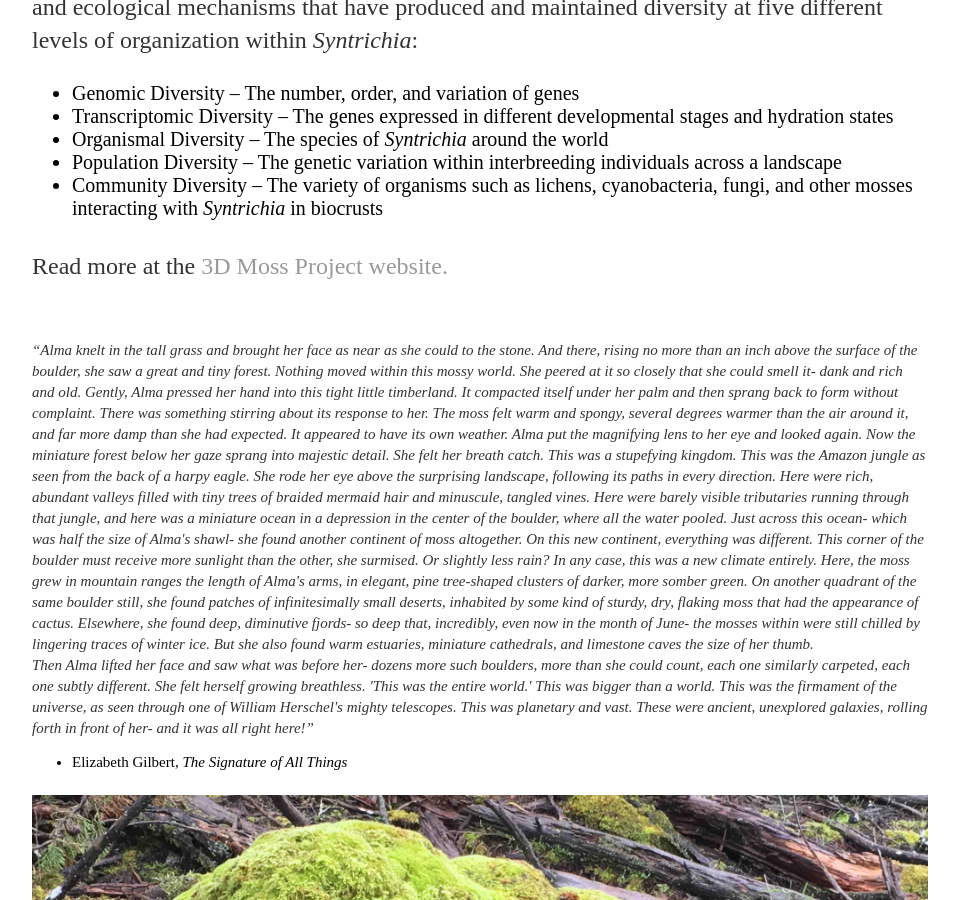
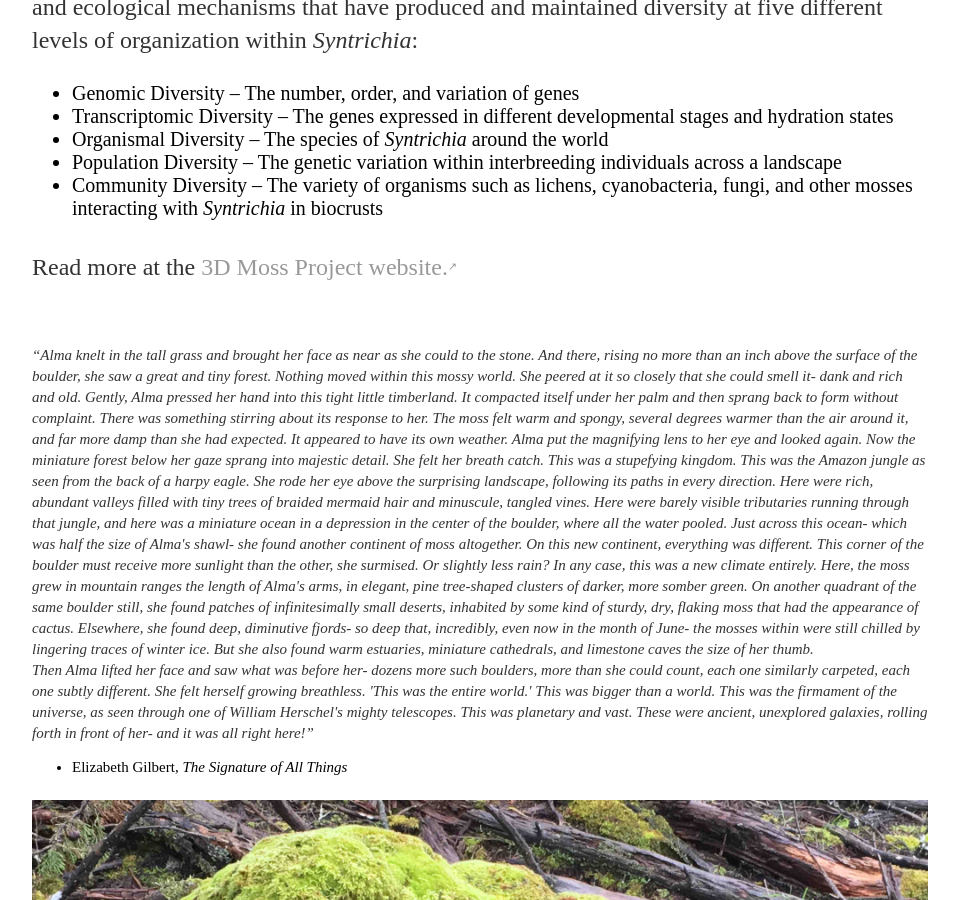
Before and after one commit to jenna-tb-ekwealor/jenna-tb-ekwealor.github.io, a Jekyll site: the page built from research/index.html, in a window 1280 px wide and 900 px high, scrolled down 955 px. Shown: the whole window, without its empty margins (160-1119 px from the left). Built offline with Jekyll 4.4.1, drawn with Linux system fonts in a browser that asks for light colours.

Commit message:
add arros to research link and change size both

```diff
--- a/photography/index.html
+++ b/photography/index.html
@@ -80,4 +80,4 @@ title: J.T.B. Ekwealor | Photography
 </div><!-- /.blurb -->
 
 <div class=blurb>
-<p> See more on <a href="https://500px.com/jennatbekwealor" target="_blank">500px.com<sup>&#8599;</sup></a>.</p></div>
+<p> See more on <a href="https://500px.com/jennatbekwealor" target="_blank">500px.com<font size="-1"><sup>&#8599;</font></sup></a>.</p></div>
--- a/research/index.html
+++ b/research/index.html
@@ -29,7 +29,7 @@ However, these plants must still deal with consequences of their harsh environme
 <LI style="font-size:20px">Population Diversity – The genetic variation within interbreeding individuals across a landscape
 <LI style="font-size:20px">Community Diversity – The variety of organisms such as lichens, cyanobacteria, fungi, and other mosses interacting with <i>Syntrichia</i> in biocrusts</a></p>
 </UL>
-<p>Read more at the <a href="https://3dmoss.berkeley.edu" target="_blank">3D Moss Project website.</a></p>
+<p>Read more at the <a href="https://3dmoss.berkeley.edu" target="_blank">3D Moss Project website.<font size="-1"><sup>&#8599;</font></sup></a></p>
 <br>
 </div><!-- /.blurb -->
 
```
